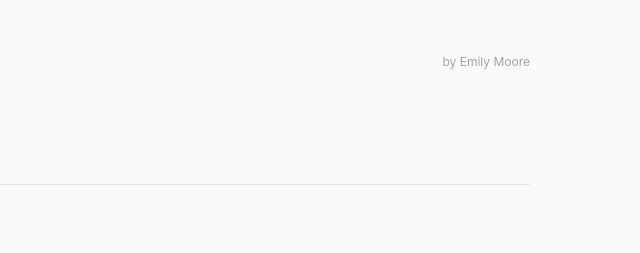
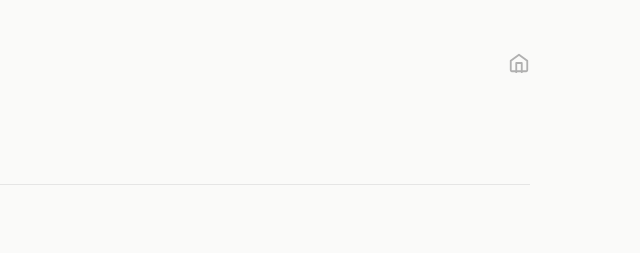
Before and after one commit to emooreintegrations-svg/privilege-guard, a plain HTML site: page index.html in a window 1280 px wide. Shown: the top 253 px of the page, 640-1280 px from the left. Drawn offline with Linux system fonts and the light colour scheme.

Commit message:
Add files via upload

```diff
--- a/index.html
+++ b/index.html
@@ -56,14 +56,18 @@
     position: absolute;
     top: 32px;
     right: 0;
-    color: #9ca3af;
+    color: #b0b0b0;
     text-decoration: none;
-    font-size: 12px;
-    font-weight: 400;
     transition: color 0.15s ease;
+    display: flex;
+    align-items: center;
+  }
+  .header-link svg {
+    width: 22px;
+    height: 22px;
   }
   .header-link:hover {
-    color: #6b7280;
+    color: #1a1a1a;
   }
   .workspace {
     display: grid;
@@ -402,7 +406,7 @@
     <h1>Privilege Guard <span>beta</span></h1>
     <p class="subtitle">Scan it. Strip it. Share it.</p>
     <div class="privacy-badge"><svg xmlns="http://www.w3.org/2000/svg" viewBox="0 0 24 24" fill="none" stroke="currentColor" stroke-width="2" stroke-linecap="round" stroke-linejoin="round"><rect x="3" y="11" width="18" height="11" rx="2" ry="2"/><path d="M7 11V7a5 5 0 0 1 10 0v4"/></svg> Your data never leaves this browser</div>
-    <a href="https://mooremily.com" target="_blank" rel="noopener" class="header-link">by Emily Moore</a>
+    <a href="https://mooremily.com" target="_blank" rel="noopener" class="header-link" title="mooremily.com"><svg xmlns="http://www.w3.org/2000/svg" viewBox="0 0 24 24" fill="none" stroke="currentColor" stroke-width="2" stroke-linecap="round" stroke-linejoin="round"><path d="M3 9.5L12 3l9 6.5V20a1 1 0 0 1-1 1H4a1 1 0 0 1-1-1V9.5z"/><polyline points="9 22 9 12 15 12 15 22"/></svg></a>
   </header>
   <div class="controls">
     <button class="primary" onclick="sanitize()">Scan &amp; Sanitize</button>
```
